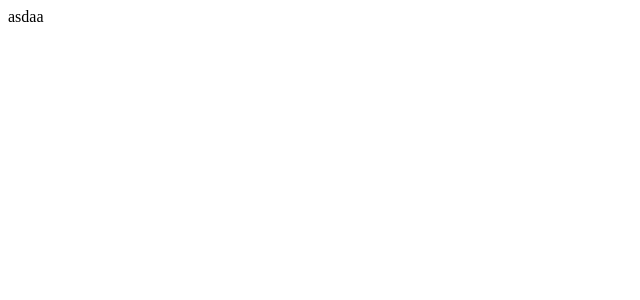
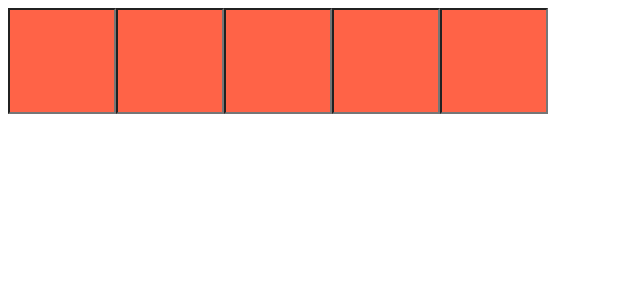
Before and after one commit to junseopsan/react-master, a React (Create React App) app: page / in a window 1280 px wide. Shown: the top 300 px of the page, without its empty margins (0-640 px from the left). Built offline with nearby package versions, Linux system fonts and the light colour scheme.

Commit message:
as .. attrs({} 사용법

```diff
--- a/src/App.js
+++ b/src/App.js
@@ -1,8 +1,25 @@
 import styled from 'styled-components'
 
+const Father = styled.div`
+  display: flex;
+`;
+const Input = styled.input.attrs({required: true})`
+  background-color: tomato;
+  width: 100px;
+  height:100px;
+`;
 
 function App() {
-  return 'asdaa'
+  return (
+    <Father as="header">
+      <Input/>
+      <Input/>
+      <Input/>
+      <Input/>
+      <Input/>
+
+    </Father>
+  )
 }
 
 export default App;
```
